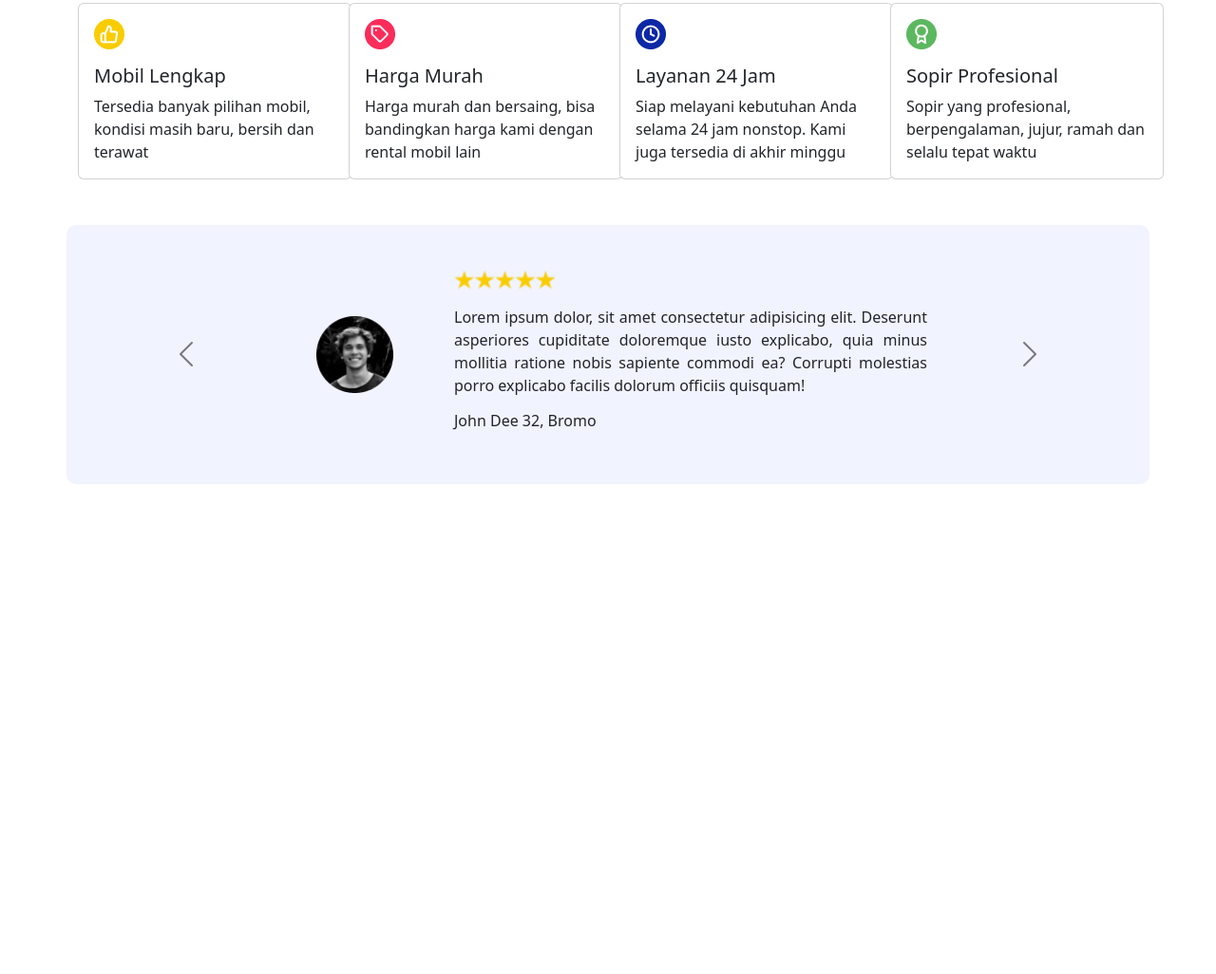
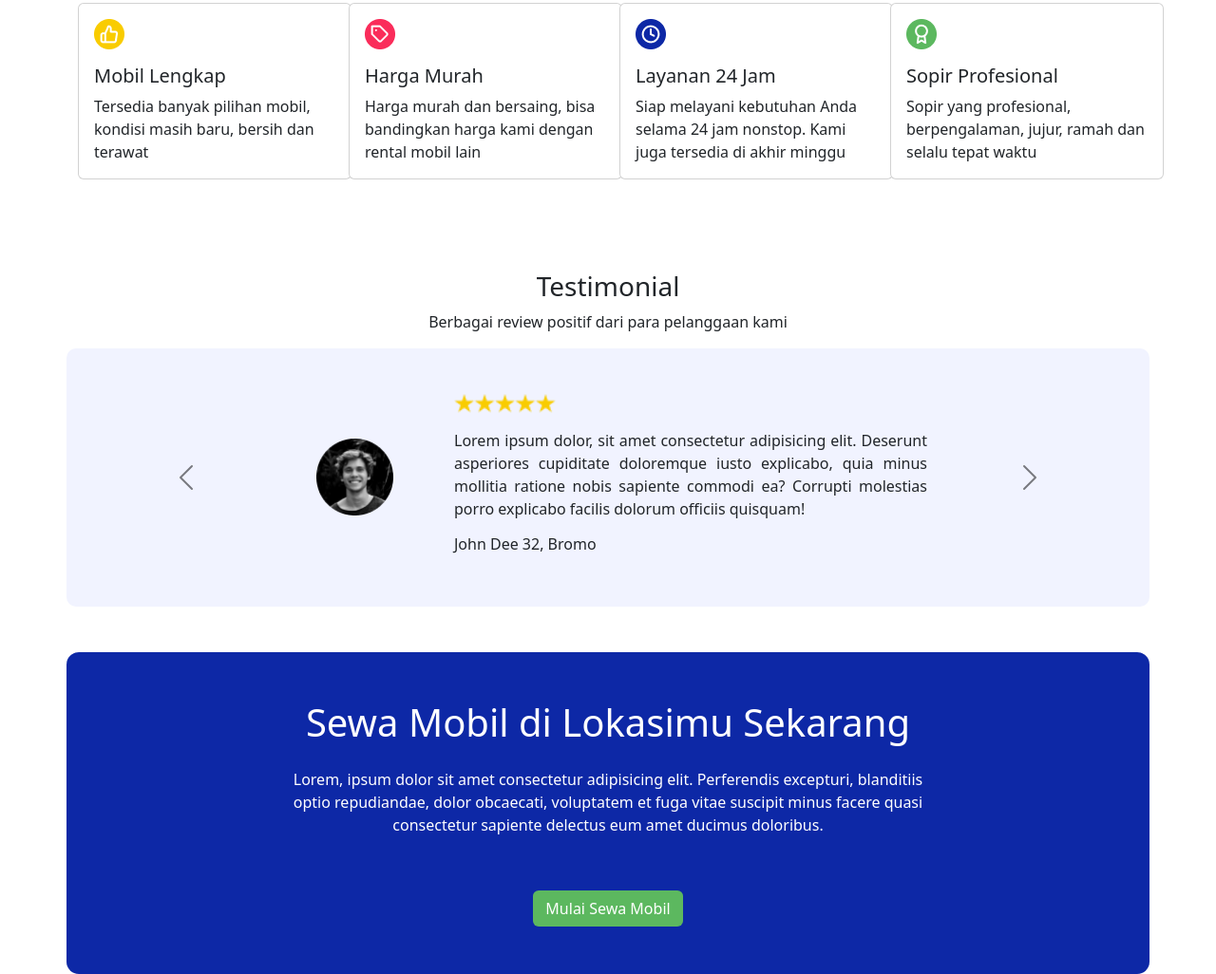
Before and after one commit to rzkyprtmaaa/24001182-km7-ris-bcr-ch1, a plain HTML site: page index.html in a window 1280 px wide. Shown: the part 1091-2117 px from the top of the page at 95% size. Before the commit the page ends 1649 px from the top, so only its background shows below. Drawn offline with nearby package versions, Linux system fonts and the light colour scheme.

Commit message:
membuat tampilan banner dan memperbaiki carousel

```diff
--- a/index.html
+++ b/index.html
@@ -98,19 +98,19 @@
               <br />
               Selalu siap melayani kebutuhanmu untuk sewa mobil selama 24 jam.
             </p>
-            <p
-              class="text-white"
+            <div>
+              <button
+                type="button"
+                class="btn text-white"
                 style="
                   background-color: #5cb85f;
+                  margin-top: 8px;
                   width: fit-content;
-                padding: 8px 12px;
-                margin-top: 8px;
-                margin-bottom: 8px;
-                border-radius: 3px;
                 "
               >
                 Mulai Sewa Mobil
-            </p>
+              </button>
+            </div>
           </div>
           <div class="col-md-6">
             <img
@@ -276,7 +276,13 @@
     <!-- why us end -->
     <!-- carousel start -->
     <div
-      class="container my-5 p-5"
+      class="container pt-5 d-flex flex-column justify-content-center align-items-center"
+    >
+      <h3>Testimonial</h3>
+      <p>Berbagai review positif dari para pelanggaan kami</p>
+    </div>
+    <div
+      class="container mb-5 p-5"
       style="background-color: #f1f3ff; border-radius: 10px"
     >
       <div id="carouselExampleDark" class="carousel carousel-dark slide">
@@ -404,6 +410,39 @@
       </div>
     </div>
     <!-- carousel end -->
+    <!-- banner start -->
+    <div
+      class="container d-flex justify-content-center align-items-center"
+      style="
+        background-color: #0d28a6;
+        border-radius: 13px;
+        padding: 50px 100px;
+      "
+    >
+      <div class="row gy-3 text-white text-center">
+        <h1>Sewa Mobil di Lokasimu Sekarang</h1>
+        <p class="w-75 mx-auto">
+          Lorem, ipsum dolor sit amet consectetur adipisicing elit. Perferendis
+          excepturi, blanditiis optio repudiandae, dolor obcaecati, voluptatem
+          et fuga vitae suscipit minus facere quasi consectetur sapiente
+          delectus eum amet ducimus doloribus.
+        </p>
+        <div>
+          <button
+            type="button"
+            class="btn text-white"
+            style="
+              background-color: #5cb85f;
+              margin-top: 25px;
+              width: fit-content;
+            "
+          >
+            Mulai Sewa Mobil
+          </button>
+        </div>
+      </div>
+    </div>
+    <!-- banner end -->
     <script
       src="https://cdn.jsdelivr.net/npm/bootstrap@5.3.3/dist/js/bootstrap.bundle.min.js"
       integrity="sha384-YvpcrYf0tY3lHB60NNkmXc5s9fDVZLESaAA55NDzOxhy9GkcIdslK1eN7N6jIeHz"
```
Lines whose indentation alone changed are shown as unchanged.
